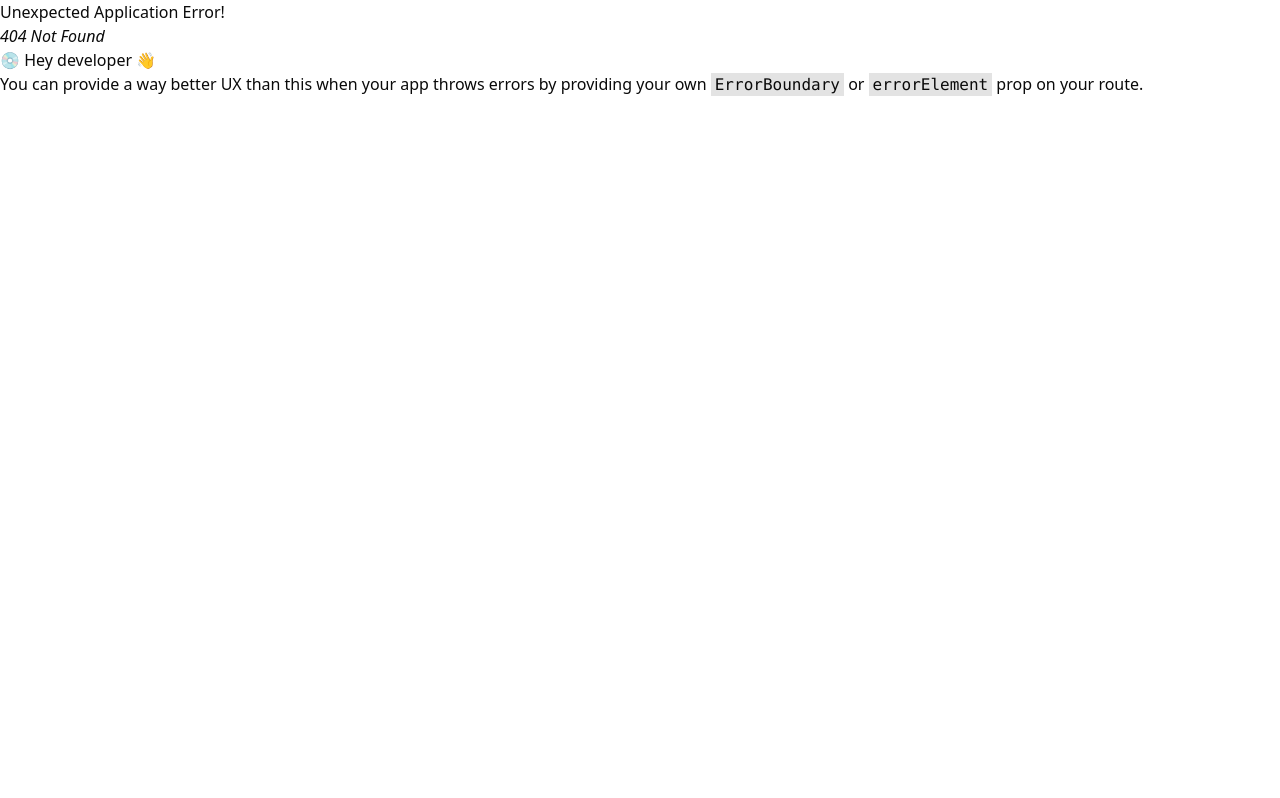
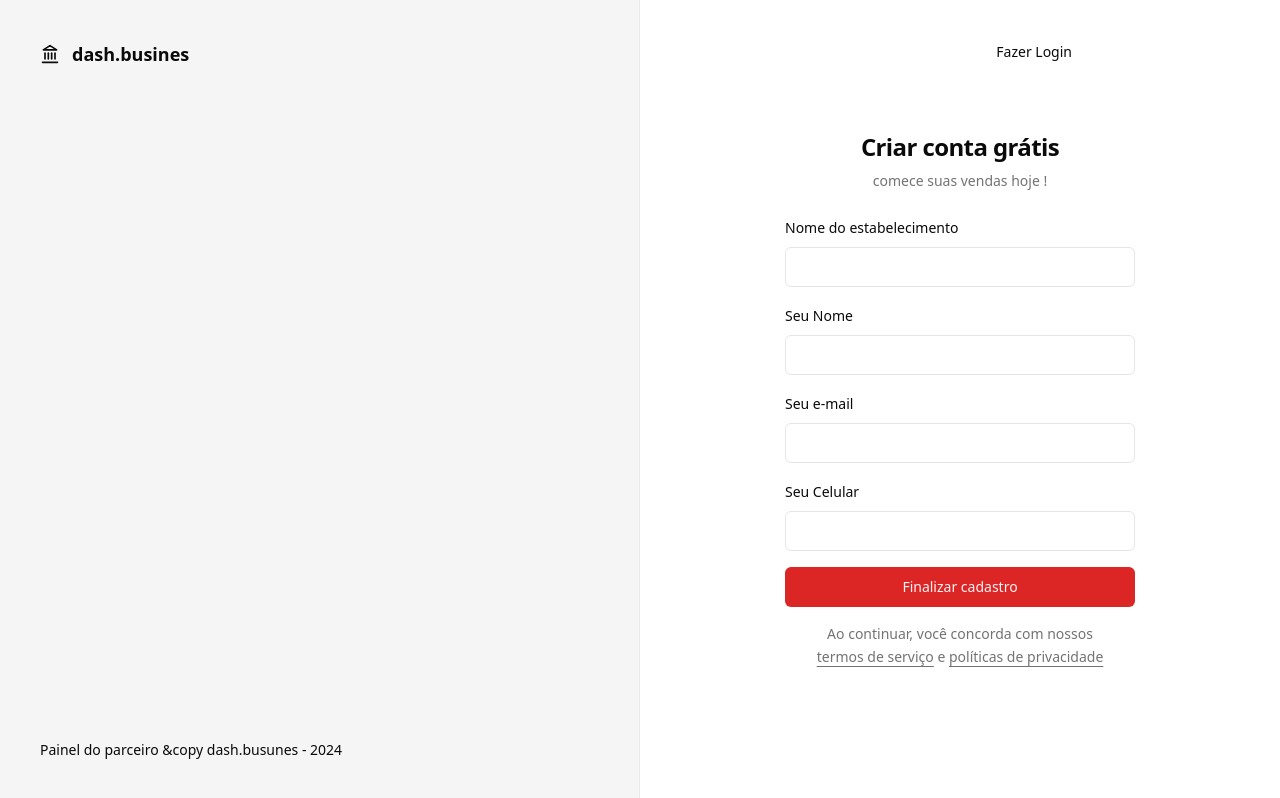
Before and after one commit to Inacioluz/dashboard-busines, a React (Vite) app: page /sign-up in a window 1280 px wide. Before the commit this address had no page. Built offline with nearby package versions, Linux system fonts and the light colour scheme.

Commit message:
criando signup - criar cadastro

```diff
--- a/src/pages/_layouts/auth.tsx
+++ b/src/pages/_layouts/auth.tsx
@@ -13,7 +13,7 @@
           Painel do parceiro &copy dash.busunes - {new Date().getFullYear()}
         </footer>
       </div>
-      <div className="flex flex-col items-center justify-center">
+      <div className="relative flex flex-col items-center justify-center">
         <Outlet />
       </div>
     </div>
--- a/src/pages/auth/sign-in.tsx
+++ b/src/pages/auth/sign-in.tsx
@@ -1,5 +1,6 @@
 import { Helmet } from 'react-helmet-async'
 import { useForm } from 'react-hook-form'
+import { Link } from 'react-router-dom'
 import { toast } from 'sonner'
 import { z } from 'zod'
 
@@ -41,6 +42,11 @@
     <>
       <Helmet title="Login" />
       <div className="p-8">
+        <Button variant="ghost" asChild className="absolute right-48 top-8">
+          <Link to="/sign-up" className="">
+            Novo Estabelecimento
+          </Link>
+        </Button>
         <div className="flex w-[350px] flex-col justify-center gap-6">
           <div className="flex flex-col gap-2 text-center">
             <h1 className="text-2xl font-semibold tracking-tight">
--- /dev/null
+++ b/src/pages/auth/sign-up.tsx
@@ -0,0 +1,108 @@
+import { Helmet } from 'react-helmet-async'
+import { useForm } from 'react-hook-form'
+import { Link, useNavigate } from 'react-router-dom'
+import { toast } from 'sonner'
+import { z } from 'zod'
+
+import { Button } from '@/components/ui/button'
+import { Input } from '@/components/ui/input'
+import { Label } from '@/components/ui/label'
+
+const singUpForm = z.object({
+  restaurantName: z.string(),
+  managerName: z.string(),
+  phone: z.string(),
+  email: z.string().email(),
+})
+
+type SignUpform = z.infer<typeof singUpForm>
+
+export function SignUp() {
+  const navigate = useNavigate()
+
+  const {
+    register,
+    handleSubmit,
+    formState: { isSubmitting },
+  } = useForm<SignUpform>()
+
+  async function handleSignUp(data: SignUpform) {
+    try {
+      console.log(data)
+      await new Promise((resolve) => setTimeout(resolve, 2000))
+
+      toast.success('restaurante cadastrado com sucesso', {
+        action: {
+          label: 'Login',
+          onClick: () => navigate('/sign-in'),
+        },
+      })
+    } catch (error) {
+      toast.error('Error ao cadastrar restaurante.')
+    }
+  }
+
+  return (
+    <>
+      <Helmet title="Cadastro" />
+      <div className="p-8">
+        <Button variant="ghost" asChild className="absolute right-48 top-8">
+          <Link to="/sign-in" className="">
+            Fazer Login
+          </Link>
+        </Button>
+        <div className="flex w-[350px] flex-col justify-center gap-6">
+          <div className="flex flex-col gap-2 text-center">
+            <h1 className="text-2xl font-semibold tracking-tight">
+              Criar conta grátis
+            </h1>
+            <p className="text-sm text-muted-foreground">
+              comece suas vendas hoje !
+            </p>
+          </div>
+
+          <form onSubmit={handleSubmit(handleSignUp)} className="space-y-4">
+            <div className="space-y-2">
+              <Label htmlFor="restaurantName">Nome do estabelecimento</Label>
+              <Input
+                id="restaurantName"
+                type="restaurantName"
+                {...register('restaurantName')}
+              ></Input>
+            </div>
+            <div className="space-y-2">
+              <Label htmlFor="managerName">Seu Nome</Label>
+              <Input
+                id="managerName"
+                type="managerName"
+                {...register('managerName')}
+              ></Input>
+            </div>
+            <div className="space-y-2">
+              <Label htmlFor="email">Seu e-mail</Label>
+              <Input id="email" type="email" {...register('email')}></Input>
+            </div>
+            <div className="space-y-2">
+              <Label htmlFor="phone">Seu Celular</Label>
+              <Input id="phone" type="tel" {...register('phone')}></Input>
+            </div>
+
+            <Button disabled={isSubmitting} className="w-full" type="submit">
+              Finalizar cadastro
+            </Button>
+            <p className="px-6 text-center text-sm leading-relaxed text-muted-foreground">
+              Ao continuar, você concorda com nossos{' '}
+              <a href="" className="underline underline-offset-4">
+                termos de serviço
+              </a>{' '}
+              e{' '}
+              <a href="" className="underline underline-offset-4">
+                políticas de privacidade
+              </a>
+            </p>
+          </form>
+        </div>
+      </div>
+    </>
+  )
+}
--- a/src/routes.tsx
+++ b/src/routes.tsx
@@ -4,6 +4,7 @@
 import { AuthLayout } from './pages/_layouts/auth'
 import { Dashboard } from './pages/app/dashboard'
 import { SignIn } from './pages/auth/sign-in'
+import { SignUp } from './pages/auth/sign-up'
 
 export const router = createBrowserRouter([
   {
@@ -24,6 +25,10 @@
         path: '/sign-in',
         element: <SignIn />,
       },
+      {
+        path: '/sign-up',
+        element: <SignUp />,
+      },
     ],
   },
 ])
```
